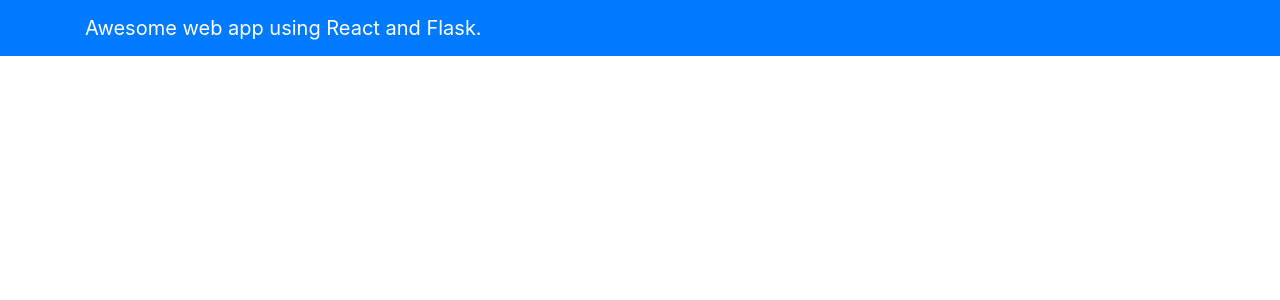
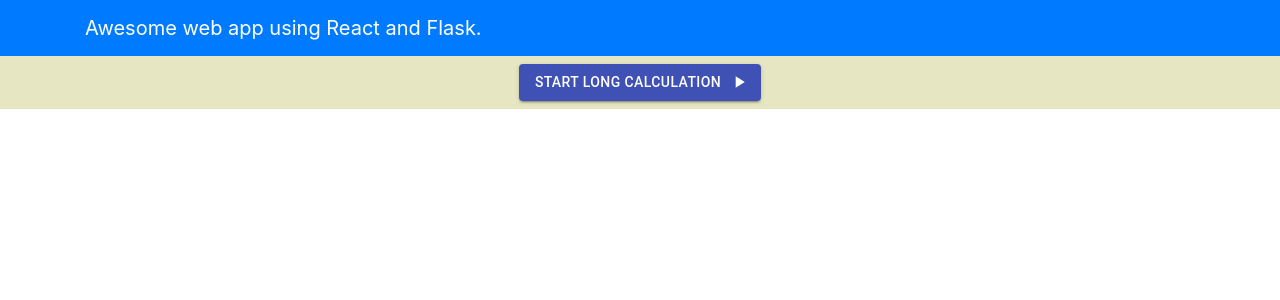
Before and after one commit to lmiguelgato/react-flask-template, a React (Create React App) app: page / in a window 1280 px wide. Shown: the top 300 px of the page. Built offline with nearby package versions, Linux system fonts and the light colour scheme.

Commit message:
Add button component to start a new task.

```diff
--- a/src/App.js
+++ b/src/App.js
@@ -1,4 +1,5 @@
 import { Navbar, NavbarBrand } from 'reactstrap'
+import IconLabelButtons from './components/Button'
 import './App.css';
 
 function App() {
@@ -9,6 +10,7 @@
           <NavbarBrand href="/">Awesome web app using React and Flask.</NavbarBrand>
         </div>
       </Navbar>
+      <IconLabelButtons />
     </div>
   );
 }
--- /dev/null
+++ b/src/components/Button.js
@@ -0,0 +1,26 @@
+import Button from '@material-ui/core/Button';
+import { makeStyles } from '@material-ui/core/styles';
+import PlayArrowIcon from '@material-ui/icons/PlayArrow';
+
+const useStyles = makeStyles((theme) => ({
+  button: {
+    margin: theme.spacing(1),
+  },
+}));
+
+export default function IconLabelButtons() {
+  const classes = useStyles();
+
+  return (
+    <div>
+      <Button
+        variant="contained"
+        color="primary"
+        className={classes.button}
+        endIcon={<PlayArrowIcon />}
+      >
+        Start Long Calculation
+      </Button>
+    </div>
+  );
+}
```
